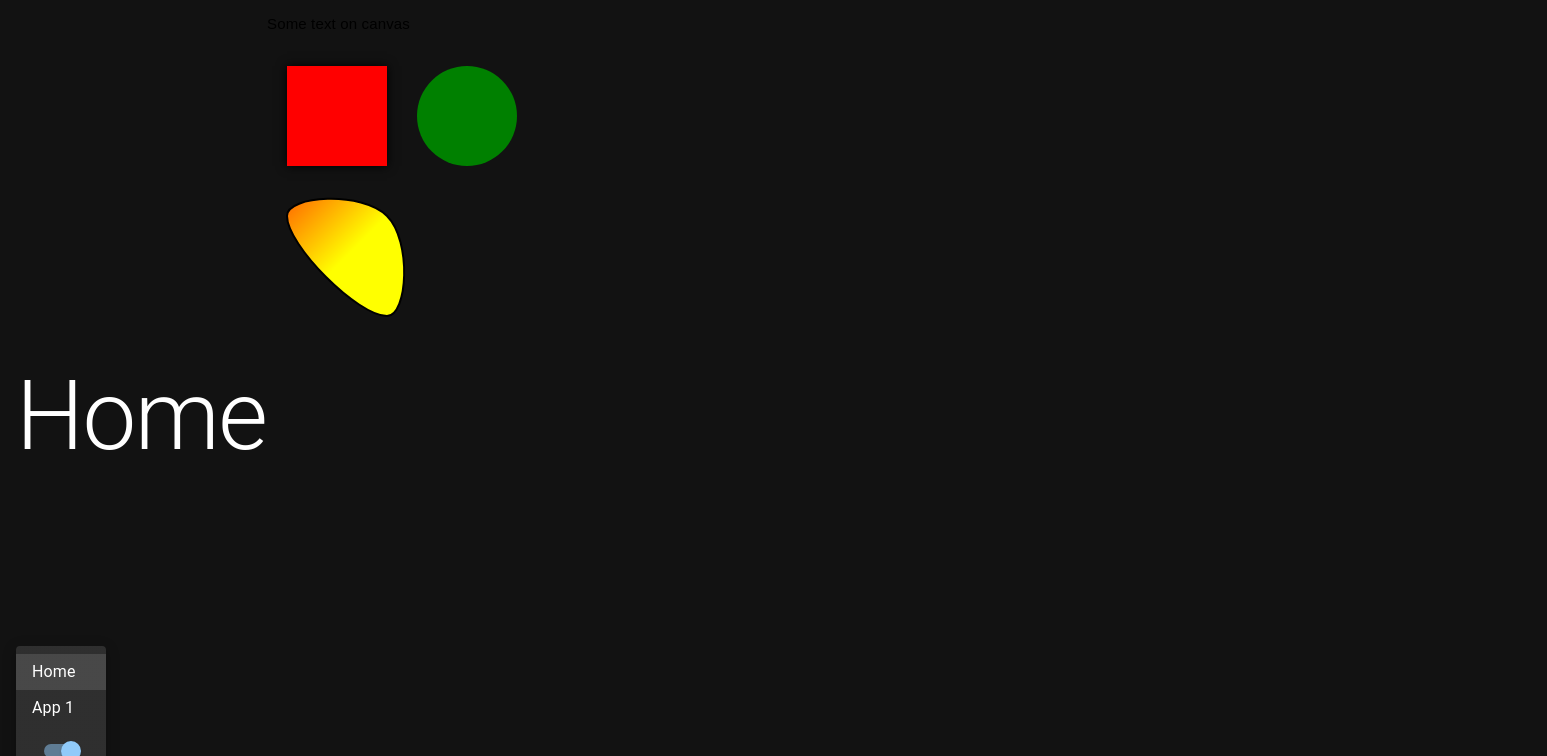
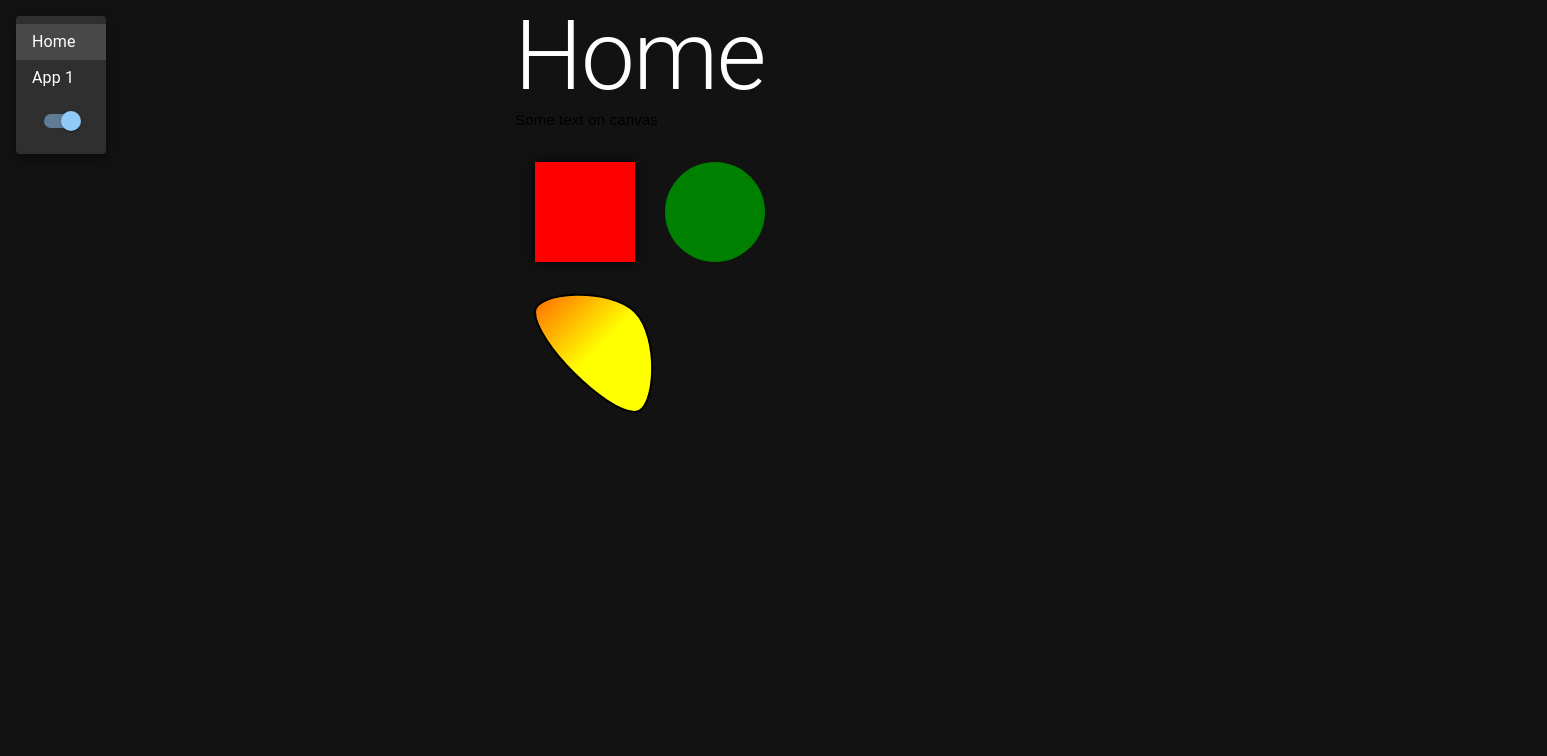
Before and after one commit to ClarenceLuk/web-app, a React (Create React App) app: page / in a window 1280 px wide. Shown: the top 756 px of the page, 1547 px wide, since content can reach past the window. Built offline with nearby package versions, Linux system fonts and the light colour scheme.

Commit message:
have menu docked top left and app content render center top

```diff
--- a/src/App.module.css
+++ b/src/App.module.css
@@ -1,6 +1,20 @@
-.appDiv {
+.appWrapper {
   display: flex;
-  width: 800px;
+  justify-content: center;
   align-items: center;
+  height: 100vh;
+  width: 100vw;
+}
+
+.appBox {
+  display: flex;
+  height: 100%;
+}
+
+.contentContainer {
+  width: 100%;
+  height: 100%;
+  display: flex;
   justify-content: center;
+  align-items: center;
 }
--- a/src/App.tsx
+++ b/src/App.tsx
@@ -6,7 +6,6 @@ import {
   MenuItem,
   Switch,
   ThemeProvider,
-  Typography,
 } from '@mui/material';
 import Background from './background/background';
 import { useState } from 'react';
@@ -49,16 +48,24 @@ const App = () => {
   return (
     <ThemeProvider theme={isDarkMode ? darkTheme : lightTheme}>
       <CssBaseline />
-      <Box className={styles.appDiv} justifyContent="space-between" p={2}>
-        <Menu open={true}>
+      <Box className={styles.appWrapper}>
+        <Menu
+          open={true}
+          anchorOrigin={{
+            vertical: 'top',
+            horizontal: 'left',
+          }}>
           <MenuItem>Home</MenuItem>
           <MenuItem>App 1</MenuItem>
           <MenuItem>
             <Switch checked={isDarkMode} onChange={handleThemeChange} />
           </MenuItem>
         </Menu>
-        <Typography variant="h1">Home</Typography>
-        <Background />
+        <Box className={styles.appBox}>
+          <Box className={styles.contentContainer}>
+            <Background />
+          </Box>
+        </Box>
       </Box>
     </ThemeProvider>
   );
--- a/src/background/background.tsx
+++ b/src/background/background.tsx
@@ -1,14 +1,41 @@
-import React from 'react';
-import { Rect, Stage, Layer, Circle, Line, Text } from 'react-konva';
-
-// interface Props {}
+import { Box, Typography } from '@mui/material';
+import React, { useEffect, useState, useRef } from 'react';
+import {
+  Rect,
+  Stage,
+  Layer,
+  Circle,
+  Line,
+  Text as KonvaText,
+} from 'react-konva';
 
 const Background = () => {
+  const [dimensions, setDimensions] = useState({ width: 0, height: 0 });
+  const containerRef = useRef<HTMLDivElement>(null);
+
+  useEffect(() => {
+    const handleResize = () => {
+      if (containerRef.current) {
+        setDimensions({
+          width: containerRef.current.offsetWidth,
+          height: containerRef.current.offsetHeight,
+        });
+      }
+    };
+
+    handleResize(); // Set initial dimensions
+    window.addEventListener('resize', handleResize);
+    return () => {
+      window.removeEventListener('resize', handleResize);
+    };
+  }, []);
+
   return (
-    <div>
-      <Stage width={window.innerWidth} height={window.innerHeight}>
+    <Box ref={containerRef} style={{ width: '100%', height: '100%' }}>
+      <Typography variant="h1">Home</Typography>
+      <Stage width={dimensions.width} height={dimensions.height}>
         <Layer>
-          <Text text="Some text on canvas" fontSize={15} />
+          <KonvaText text="Some text on canvas" fontSize={15} />
           <Rect
             x={20}
             y={50}
@@ -31,7 +58,7 @@ const Background = () => {
           />
         </Layer>
       </Stage>
-    </div>
+    </Box>
   );
 };
 
```
